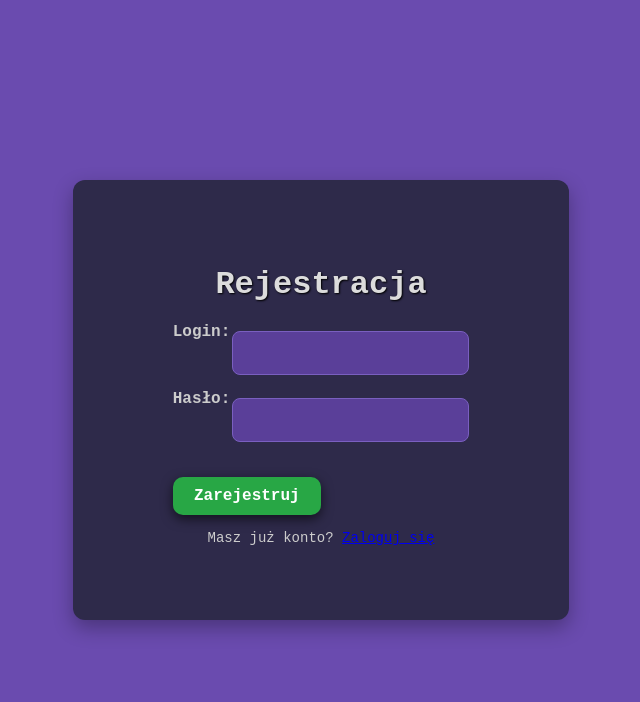
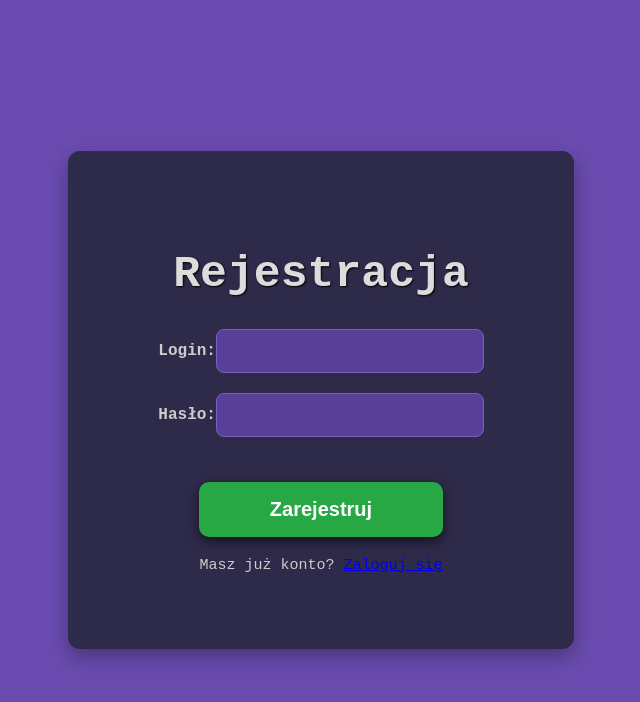
Before and after one commit to Karol301/FSTATS, a React (Vite) app in the folder frontend/: page /register in a window 1280 px wide. Shown: the top 702 px of the page, without its empty margins (369-1009 px from the left). Built offline with nearby package versions, Linux system fonts and the light colour scheme.

Commit message:
improvement login panel

```diff
--- a/frontend/src/components/LoginForm.jsx
+++ b/frontend/src/components/LoginForm.jsx
@@ -36,17 +36,27 @@ function LoginForm({ apiUrl }) {
   };
 
   return (
-    <div className="auth-container">
+    <div className="auth-container register">
       <h2>Logowanie</h2>
       {message && <div className={`message ${messageType}`}>{message}</div>}
       <form onSubmit={handleSubmit}>
         <label>
           Login:
-          <input type="text" value={username} onChange={e => setUsername(e.target.value)} required />
+          <input
+            type="text"
+            value={username}
+            onChange={e => setUsername(e.target.value)}
+            required
+          />
         </label>
         <label>
           Hasło:
-          <input type="password" value={password} onChange={e => setPassword(e.target.value)} required />
+          <input
+            type="password"
+            value={password}
+            onChange={e => setPassword(e.target.value)}
+            required
+          />
         </label>
         <button type="submit" className="btn-primary login">Zaloguj</button>
       </form>
--- a/frontend/src/style/index.css
+++ b/frontend/src/style/index.css
@@ -17,117 +17,17 @@ body {
   border-radius: 12px;
   box-shadow: 0 8px 20px rgba(0,0,0,0.3);
   width: 100%;
-  max-width: 600px;
   color: #fff;
   display: flex;
   flex-direction: column;
   align-items: center;
 }
 
-.auth-container label {
-  display: flex;
-  justify-content: center;
-  width: 100%;
-  margin-bottom: 15px;
-  font-weight: 700;
-  color: #ccc;
-  font-family: 'Minecraft', monospace, 'Segoe UI', Tahoma, Geneva, Verdana, sans-serif;
-}
-
-.auth-container label > span {
-  width: 100px;
-  text-align: right;
-  margin-right: 10px;
-}
-
-.auth-container input[type="text"],
-.auth-container input[type="password"] {
-  width: 70%;
-  padding: 12px 14px;
-  border: 1px solid #7a5fc0;
-  border-radius: 8px;
-  font-size: 16px;
-  background-color: #5a3f99;
-  color: #eee;
-  font-weight: 700;
-  font-family: 'Minecraft', monospace, 'Segoe UI', Tahoma, Geneva, Verdana, sans-serif;
-  transition: border-color 0.3s ease;
-}
-
-.auth-container button.btn-primary.login {
-  width: 50%;
-  padding: 10px;
-  font-size: 16px;
-  margin-top: 20px;
-}
-
-.auth-container p {
-  margin-top: 15px;
-  font-size: 14px;
-  color: #ccc;
-  font-family: 'Minecraft', monospace, 'Segoe UI', Tahoma, Geneva, Verdana, sans-serif;
-  text-align: center;
-}
-
-.auth-container.register {
-  max-width: 600px;
-  margin: 0 auto;
-  padding: 60px 50px;
-  background-color: #2e2a4a;
-  border-radius: 12px;
-  box-shadow: 0 8px 20px rgba(0,0,0,0.3);
-  width: 100%;
-  max-width: 600px;
-  color: #fff;
-  display: flex;
-  flex-direction: column;
-  align-items: center;
-}
-
-.auth-container.register label {
-  display: flex;
-  justify-content: space-between;
-  width: 100%;
-  margin-bottom: 15px;
-  font-weight: 700;
-  color: #ccc;
-  font-family: 'Minecraft', monospace, 'Segoe UI', Tahoma, Geneva, Verdana, sans-serif;
-}
-
-.auth-container.register input[type="text"],
-.auth-container.register input[type="password"] {
-  width: 70%;
-  padding: 12px 14px;
-  border: 1px solid #7a5fc0;
-  border-radius: 8px;
-  font-size: 16px;
-  background-color: #5a3f99;
-  color: #eee;
-  font-weight: 700;
-  font-family: 'Minecraft', monospace, 'Segoe UI', Tahoma, Geneva, Verdana, sans-serif;
-  transition: border-color 0.3s ease;
-}
-
-.auth-container.register button.btn-primary.login {
-  width: 50%;
-  padding: 10px;
-  font-size: 16px;
-  margin-top: 20px;
-}
-
-.auth-container.register p {
-  margin-top: 15px;
-  font-size: 14px;
-  color: #ccc;
-  font-family: 'Minecraft', monospace, 'Segoe UI', Tahoma, Geneva, Verdana, sans-serif;
-  text-align: center;
-}
-
 h2 {
   text-align: center;
-  margin-bottom: 20px;
+  margin-bottom: 30px;
   font-weight: 900;
-  font-size: 2rem;
+  font-size: 2.8rem;
   color: #dcdcdc;
   text-shadow: 1px 1px 2px #000;
   font-family: 'Minecraft', monospace, 'Segoe UI', Tahoma, Geneva, Verdana, sans-serif;
@@ -136,65 +36,63 @@ h2 {
 form {
   display: flex;
   flex-direction: column;
+  width: 100%;
+  align-items: center;
 }
 
-label {
-  margin-bottom: 10px;
+.auth-container label {
+  display: flex;
+  justify-content: space-between;
+  align-items: center;
+  width: 80%;
+  margin-bottom: 20px;
   font-weight: 700;
   color: #ccc;
   font-family: 'Minecraft', monospace, 'Segoe UI', Tahoma, Geneva, Verdana, sans-serif;
 }
 
-input[type="text"],
-input[type="password"] {
+.auth-container label span {
+  width: 100px;
+  text-align: right;
+  margin-right: 10px;
+}
+
+.auth-container input[type="text"],
+.auth-container input[type="password"] {
+  flex: 1;
   padding: 12px 14px;
-  margin-top: 8px;
   border: 1px solid #7a5fc0;
   border-radius: 8px;
   font-size: 16px;
   background-color: #5a3f99;
   color: #eee;
   font-weight: 700;
-  font-family: 'Minecraft', monospace, 'Segoe UI', Tahoma, Geneva, Verdana, sans-serif;
   transition: border-color 0.3s ease;
 }
 
-input[type="text"]:focus,
-input[type="password"]:focus {
+.auth-container input:focus {
   border-color: #9b7de8;
   outline: none;
   background-color: #6a4baf;
 }
 
-.btn-primary {
-  margin-top: 24px;
-  padding: 14px;
+.btn-primary.login {
+  width: 60%;
+  padding: 16px;
+  font-size: 20px;
+  margin-top: 25px;
+  background-color: #28a745;
+  color: white;
+  font-weight: 900;
   border: none;
   border-radius: 10px;
-  font-weight: 900;
-  font-size: 18px;
   cursor: pointer;
-  font-family: 'Minecraft', monospace, 'Segoe UI', Tahoma, Geneva, Verdana, sans-serif;
-  box-shadow: 0 4px 12px rgba(0,0,0,0.6);
+  box-shadow: 0 4px 12px rgba(0, 0, 0, 0.6);
   transition: background-color 0.3s ease;
-}
-
-.btn-primary.login {
-  background-color: #28a745;
-  color: white;
 }
 
 .btn-primary.login:hover {
   background-color: #218838;
-}
-
-.btn-primary.register {
-  background-color: #000000;
-  color: white;
-}
-
-.btn-primary.register:hover {
-  background-color: #333333;
 }
 
 .message {
@@ -203,7 +101,6 @@ input[type="password"]:focus {
   border-radius: 4px;
   font-weight: 700;
   text-align: center;
-  font-family: 'Minecraft', monospace, 'Segoe UI', Tahoma, Geneva, Verdana, sans-serif;
 }
 
 .message.success {
@@ -216,10 +113,9 @@ input[type="password"]:focus {
   color: #721c24;
 }
 
-.link-text {
+.auth-container p {
+  margin-top: 20px;
+  font-size: 15px;
+  color: #ccc;
   text-align: center;
-  margin-top: 18px;
-  font-size: 14px;
-  color: #ccc;
-  font-family: 'Minecraft', monospace, 'Segoe UI', Tahoma, Geneva, Verdana, sans-serif;
 }
```
